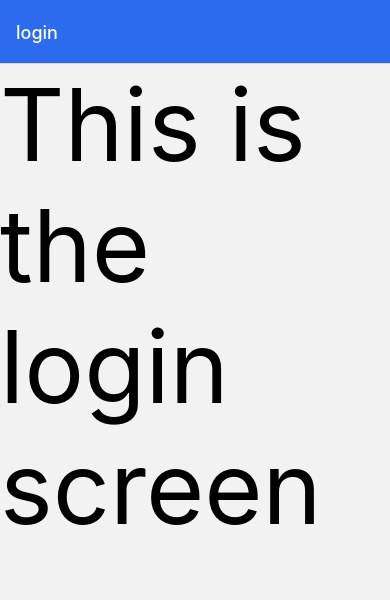
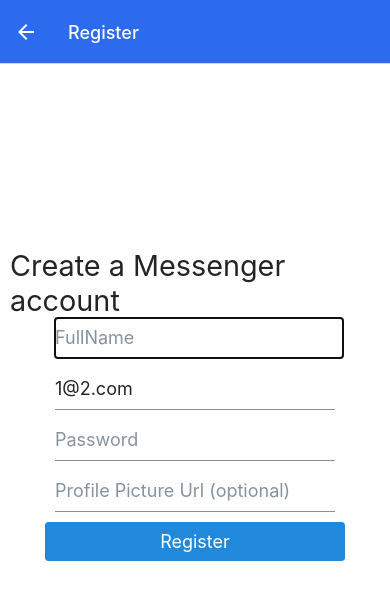
Before and after one commit to yelisetty-suresh-babu/Messenger-Clone, a React Native app: screen /Register in a window 390 px wide. Shown: the top 600 px of the page. Built offline with nearby package versions, Linux system fonts and the light colour scheme; no server answers.

Commit message:
added login and register screens

```diff
--- a/App.js
+++ b/App.js
@@ -4,6 +4,8 @@ import { StyleSheet, Text, View } from "react-native";
 import { NavigationContainer } from "@react-navigation/native";
 import { createNativeStackNavigator } from "@react-navigation/native-stack";
 import Login from "./screens/Login";
+import RegisterScreen from "./screens/RegisterScreen";
+import HomeScreen from "./screens/HomeScreen";
 
 const Stack = createNativeStackNavigator();
 export default function App() {
@@ -15,7 +17,9 @@ export default function App() {
   return (
     <NavigationContainer>
       <Stack.Navigator screenOptions={globalOptions}>
-        <Stack.Screen name="login" component={Login} />
+        <Stack.Screen name="Login" component={Login} />
+        <Stack.Screen name="Register" component={RegisterScreen} />
+        <Stack.Screen name="Home" component={HomeScreen} />
       </Stack.Navigator>
     </NavigationContainer>
   );
--- a/firebase.js
+++ b/firebase.js
@@ -1,3 +1,8 @@
+import "firebase/auth";
+import "firebase/firestore";
+import { initializeApp } from "firebase/app";
+import { getAuth } from "firebase/auth";
+import { getFirestore } from "firebase/firestore";
 const firebaseConfig = {
   apiKey: "AIzaSyBrH0pfB1xiIA1bwHtRaqO589kxWN-DBio",
   authDomain: "messenger-clone-30902.firebaseapp.com",
@@ -6,3 +11,9 @@ const firebaseConfig = {
   messagingSenderId: "67311321653",
   appId: "1:67311321653:web:d781a090a3d0facdb1e77c",
 };
+
+const app = initializeApp(firebaseConfig);
+const db = getFirestore(app);
+const auth = getAuth(app);
+
+export { db, auth };
--- /dev/null
+++ b/metro.config.js
@@ -0,0 +1,6 @@
+const { getDefaultConfig } = require("@expo/metro-config");
+
+const defaultConfig = getDefaultConfig(__dirname);
+defaultConfig.resolver.assetExts.push("cjs");
+
+module.exports = defaultConfig;
--- a/package.json
+++ b/package.json
@@ -9,12 +9,14 @@
     "web": "expo start --web"
   },
   "dependencies": {
+    "@react-native-firebase/app": "^18.1.0",
     "@react-navigation/native": "^6.1.7",
     "@react-navigation/native-stack": "^6.9.13",
     "@rneui/base": "^4.0.0-rc.7",
     "@rneui/themed": "^4.0.0-rc.7",
     "expo": "~48.0.18",
     "expo-status-bar": "~1.4.4",
+    "firebase": "^10.0.0",
     "nativewind": "^2.0.11",
     "react": "18.2.0",
     "react-native": "0.71.8",
--- /dev/null
+++ b/screens/HomeScreen.js
@@ -0,0 +1,12 @@
+import { View, Text } from 'react-native'
+import React from 'react'
+
+const HomeScreen = () => {
+  return (
+    <View>
+      <Text>This is the HomeScreen</Text>
+    </View>
+  )
+}
+
+export default HomeScreen
--- a/screens/Login.js
+++ b/screens/Login.js
@@ -1,14 +1,72 @@
-import { View, Text } from "react-native";
-import React from "react";
+import { View, Text, KeyboardAvoidingView } from "react-native";
+import React, { useEffect, useState } from "react";
 import { Button, Input, Image } from "react-native-elements";
 import { StatusBar } from "expo-status-bar";
+import { useNavigation } from "@react-navigation/native";
+import { auth } from "../firebase";
+import { onAuthStateChanged } from "firebase/auth";
 
 const Login = () => {
+  const [email, setEmail] = useState("");
+  const [password, setPassword] = useState("");
+
+  const signIn = () => {};
+  const navigation = useNavigation();
+
+  useEffect(() => {
+    const unsub = onAuthStateChanged(auth, (user) => {
+      if (user) {
+        navigation.replace("Home");
+      } else {
+      }
+    });
+    return unsub;
+  }, []);
+
   return (
-    <View>
+    <KeyboardAvoidingView
+      behavior="padding"
+      className="flex-1 items-center justify-center p-3 "
+    >
       <StatusBar style="light" />
-      <Text className="text-[100px]">This is the login screen</Text>
-    </View>
+      <Image
+        source={{
+          uri: "https://4.bp.blogspot.com/-HbbdUL3LpX4/XufdAx4OmNI/AAAAAAAAPGI/UbkoFCI2tW4I0ZqqAiTyS_F9ERVw71bpgCLcBGAsYHQ/s1600/image2.png",
+        }}
+        className="h-[200px] w-[200px]"
+      />
+
+      <View className="w-2/3">
+        <Input
+          placeholder="Email"
+          autoFocus
+          type="Email"
+          value={email}
+          onChange={(text) => setEmail(text)}
+          className=""
+        />
+        <Input
+          placeholder="Password"
+          secureTextEntry
+          type="Password"
+          value={password}
+          onChange={(text) => setPassword(text)}
+          className=""
+        />
+        <Button
+          title="Login"
+          onPress={signIn}
+          className="m-[10px] w-[200px] self-center"
+        />
+        <Button
+          title="Register"
+          type="outline"
+          className="m-[10px] w-[200px] self-center"
+          onPress={() => navigation.navigate("Register")}
+        />
+      </View>
+      <View className="h-[100px]" />
+    </KeyboardAvoidingView>
   );
 };
 
--- /dev/null
+++ b/screens/RegisterScreen.js
@@ -0,0 +1,98 @@
+import { View, KeyboardAvoidingView } from "react-native";
+import React, { useLayoutEffect, useState } from "react";
+import { StatusBar } from "expo-status-bar";
+import { Button, Input, Text } from "react-native-elements";
+import { auth } from "../firebase";
+import { createUserWithEmailAndPassword } from "firebase/auth";
+
+// https://images7.alphacoders.com/714/714040.jpg
+
+const RegisterScreen = ({ navigation }) => {
+  const [name, setName] = useState("");
+  const [email, setEmail] = useState("1@2.com");
+  const [password, setPassword] = useState("");
+  const [imageUrl, setImageUrl] = useState("");
+
+  const register = async (e) => {
+    e.preventDefault();
+
+    // try {
+    //   const res = await createUserWithEmailAndPassword(
+    //     auth,
+    //     email,
+    //     password,
+    //     imageUrl
+    //   );
+    //   console.log(res);
+    // } catch (error) {
+    //   alert(error.message);
+    // }
+    createUserWithEmailAndPassword(auth, email, password)
+      .then((authUser) => {
+        authUser.user.update({
+          displayName: name,
+          photoUrl:
+            imageUrl ||
+            "https://encrypted-tbn0.gstatic.com/images?q=tbn:ANd9GcQH41aGz2eaeJbKuRNAawocn9ummGUZovlfGg&usqp=CAU",
+        });
+        console.log(authUser)
+      })
+      .catch((err) => alert(err));
+  };
+
+  useLayoutEffect(() => {
+    navigation.setOptions({
+      headerBackTitle: "Back to Login",
+      //   headerTitle: "login",
+    });
+  }, [navigation]);
+  return (
+    <KeyboardAvoidingView
+      behavior="padding"
+      className="flex-1 items-center justify-center p-[10px] bg-white "
+    >
+      <StatusBar style="light" />
+      <Text h3 className="mb-[50px] ">
+        Create a Messenger account
+      </Text>
+      <View className="w-[300px]">
+        <Input
+          placeholder="FullName"
+          type="text"
+          autoFocus
+          onChangeText={(text) => setName(text)}
+          value={name}
+        />
+        <Input
+          placeholder="Email"
+          type="Email"
+          onChangeText={(text) => setEmail(text)}
+          value={email}
+        />
+        <Input
+          placeholder="Password"
+          type="Password"
+          secureTextEntry
+          onChangeText={(text) => setPassword(text)}
+          value={password}
+        />
+        <Input
+          placeholder="Profile Picture Url (optional)"
+          type="text"
+          onChangeText={(text) => setImageUrl(text)}
+          value={imageUrl}
+          onSubmitEditing={register}
+        />
+        <Button
+          title="Register"
+          //   raised
+          onPress={register}
+          className="bg-white w-[200px] self-center  "
+        />
+      </View>
+      <View className="h-[100px]" />
+    </KeyboardAvoidingView>
+  );
+};
+
+export default RegisterScreen;
```
Also changed, not shown: 1 other file (tests, documents, lock files or other folders).
